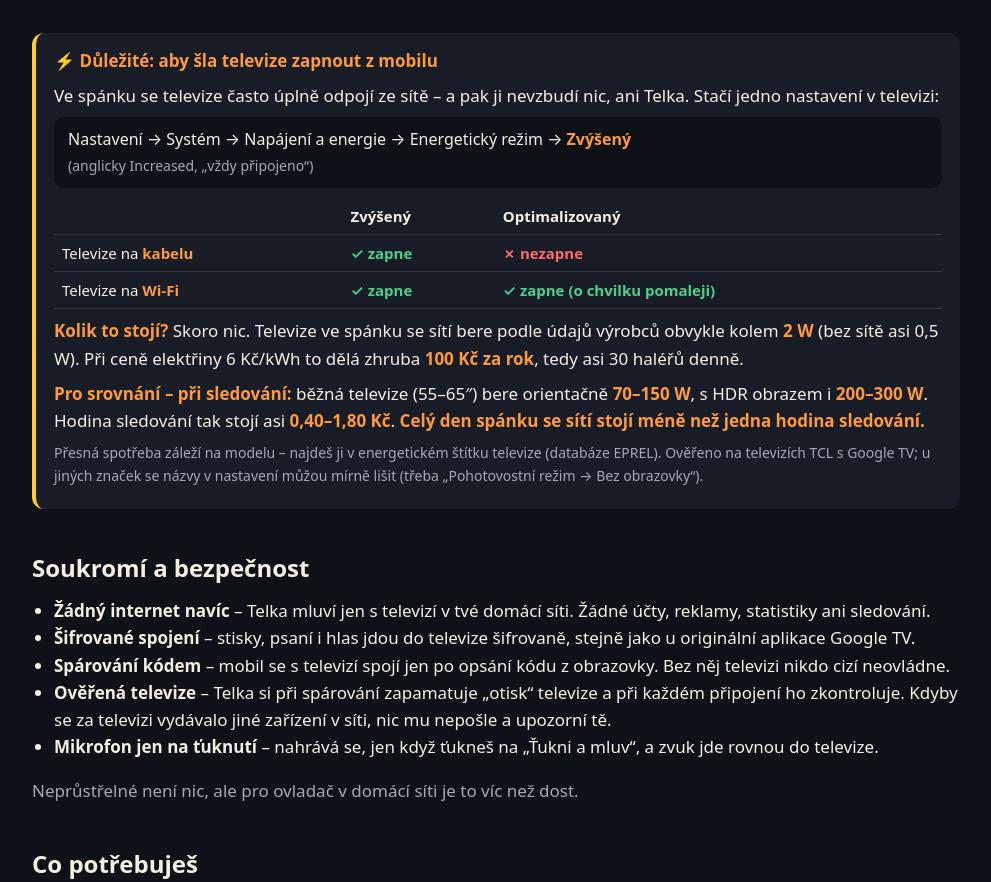
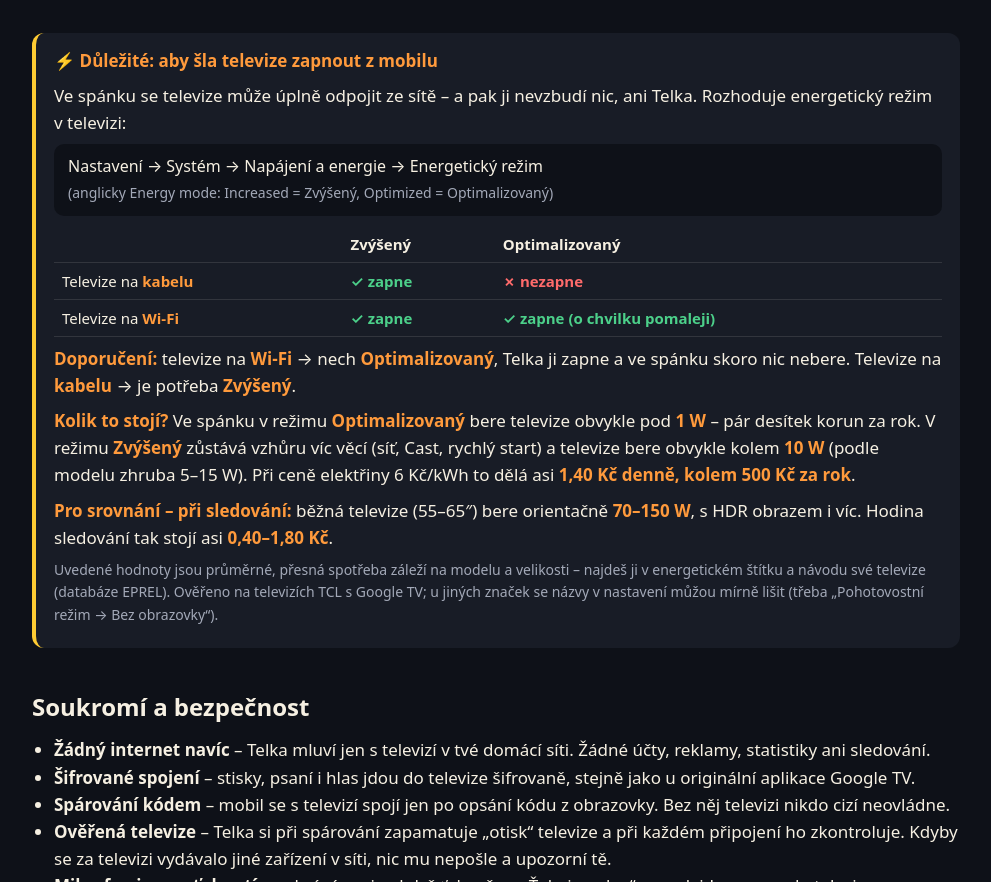
Before and after one commit to jarmilprdel11/telka-v-kapse-web, a plain HTML site: page index.html in a window 1280 px wide. Shown: the part 3375-4257 px from the top of the page, without its empty margins (144-1135 px from the left). Drawn offline with Linux system fonts and the light colour scheme.

Commit message:
Spotreba: Optimalizovany na Wi-Fi, Zvyseny ~10 W na kabelu, prumerne hodnoty
Co-Authored-By: Claude Opus 5.5 <noreply@anthropic.com>
Claude-Session: https://claude.ai/code/session_01KJu49yhVo3MkmWoEbwK1KY

```diff
--- a/index.html
+++ b/index.html
@@ -102,19 +102,22 @@
     v Nastavení → Systém → Jazyk na English.</div>
 
   <div class="pozn napajeni"><b>⚡ Důležité: aby šla televize zapnout z mobilu</b>
-    <p>Ve spánku se televize často úplně odpojí ze sítě – a pak ji nevzbudí nic, ani Telka. Stačí jedno nastavení v televizi:</p>
-    <p class="cesta">Nastavení → Systém → Napájení a energie → Energetický režim → <b>Zvýšený</b><br>
-      <span>(anglicky Increased, „vždy připojeno“)</span></p>
+    <p>Ve spánku se televize může úplně odpojit ze sítě – a pak ji nevzbudí nic, ani Telka. Rozhoduje energetický režim v televizi:</p>
+    <p class="cesta">Nastavení → Systém → Napájení a energie → Energetický režim<br>
+      <span>(anglicky Energy mode: Increased = Zvýšený, Optimized = Optimalizovaný)</span></p>
     <table>
       <tr><th></th><th>Zvýšený</th><th>Optimalizovaný</th></tr>
       <tr><td>Televize na <b>kabelu</b></td><td class="ano">✓ zapne</td><td class="ne">✗ nezapne</td></tr>
       <tr><td>Televize na <b>Wi-Fi</b></td><td class="ano">✓ zapne</td><td class="ano">✓ zapne (o chvilku pomaleji)</td></tr>
     </table>
-    <p><b>Kolik to stojí?</b> Skoro nic. Televize ve spánku se sítí bere podle údajů výrobců obvykle kolem <b>2 W</b>
-      (bez sítě asi 0,5 W). Při ceně elektřiny 6 Kč/kWh to dělá zhruba <b>100 Kč za rok</b>, tedy asi 30 haléřů denně.</p>
-    <p><b>Pro srovnání – při sledování:</b> běžná televize (55–65″) bere orientačně <b>70–150 W</b>, s HDR obrazem i <b>200–300 W</b>.
-      Hodina sledování tak stojí asi <b>0,40–1,80 Kč</b>. <b>Celý den spánku se sítí stojí méně než jedna hodina sledování.</b></p>
-    <p class="mala">Přesná spotřeba záleží na modelu – najdeš ji v energetickém štítku televize (databáze EPREL). Ověřeno na televizích TCL s Google TV;
+    <p><b>Doporučení:</b> televize na <b>Wi-Fi</b> → nech <b>Optimalizovaný</b>, Telka ji zapne a ve spánku skoro nic nebere.
+      Televize na <b>kabelu</b> → je potřeba <b>Zvýšený</b>.</p>
+    <p><b>Kolik to stojí?</b> Ve spánku v režimu <b>Optimalizovaný</b> bere televize obvykle pod <b>1 W</b> – pár desítek korun za rok.
+      V režimu <b>Zvýšený</b> zůstává vzhůru víc věcí (síť, Cast, rychlý start) a televize bere obvykle kolem <b>10 W</b>
+      (podle modelu zhruba 5–15 W). Při ceně elektřiny 6 Kč/kWh to dělá asi <b>1,40 Kč denně, kolem 500 Kč za rok</b>.</p>
+    <p><b>Pro srovnání – při sledování:</b> běžná televize (55–65″) bere orientačně <b>70–150 W</b>, s HDR obrazem i víc.
+      Hodina sledování tak stojí asi <b>0,40–1,80 Kč</b>.</p>
+    <p class="mala">Uvedené hodnoty jsou průměrné, přesná spotřeba záleží na modelu a velikosti – najdeš ji v energetickém štítku a návodu své televize (databáze EPREL). Ověřeno na televizích TCL s Google TV;
       u jiných značek se názvy v nastavení můžou mírně lišit (třeba „Pohotovostní režim → Bez obrazovky“).</p>
   </div>
 
```
